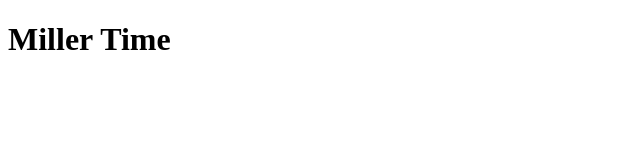
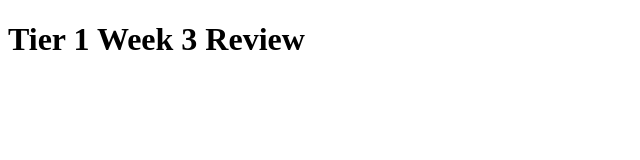
Before and after one commit to PrimeAcademy/Tier1Week4Review, a plain HTML site: page index.html in a window 1280 px wide. Shown: the whole page, without its empty margins (0-640 px from the left). Drawn offline with Linux system fonts and the light colour scheme.

Commit message:
Update index.html

```diff
--- a/index.html
+++ b/index.html
@@ -2,9 +2,9 @@
 <html lang="en" dir="ltr">
   <head>
     <meta charset="utf-8">
-    <title>Miller Time</title>
+    <title>Tier 1 Week 3 Review</title>
   </head>
   <body>
-    <h1>Miller Time<h1>
+    <h1>Tier 1 Week 3 Review<h1>
   </body>
 </html>
```
